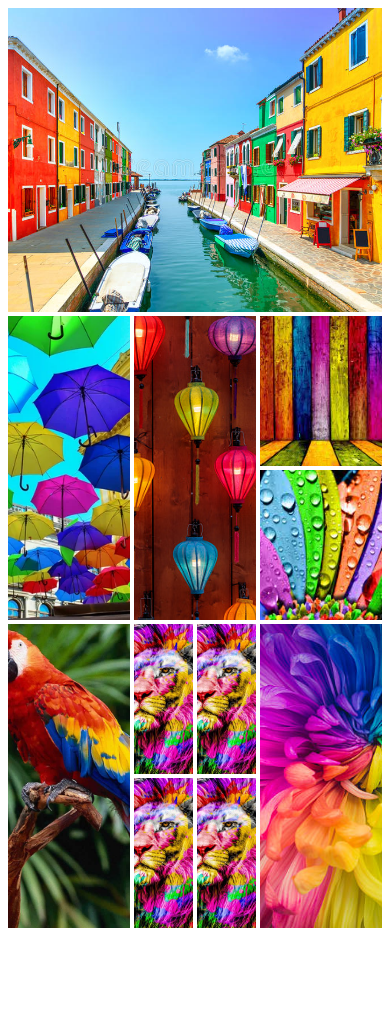
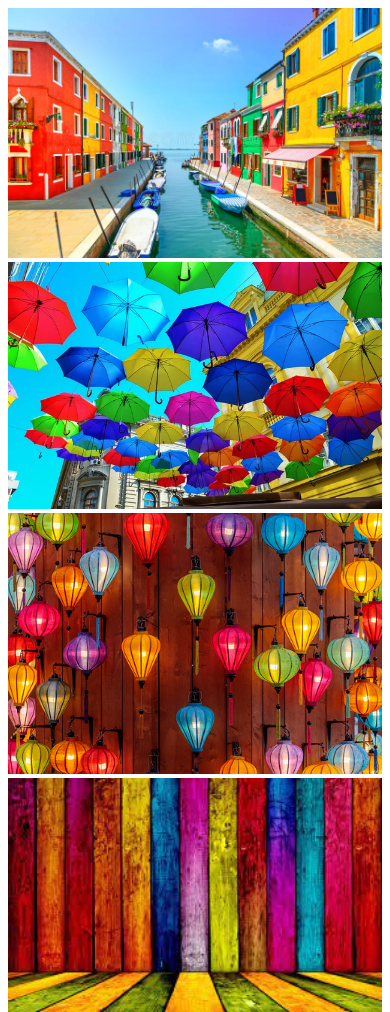
Before and after one commit to for-sifad/08_GALLERY, a plain HTML site: page index.html in a window 390 px wide. Shown: the top 1012 px of the page. Before the commit the page ends 936 px from the top, so only its background shows below. Drawn offline with Linux system fonts and the light colour scheme.

Commit message:
added responsive gallery layout.

```diff
--- a/index.html
+++ b/index.html
@@ -64,6 +64,12 @@
             grid-column: 5/7;
             grid-row: 5/ 7;
         }
+
+        @media screen and (max-width: 576px) {
+            .container{
+                display: block;
+            }
+        }
     </style>
 </head>
 
```
